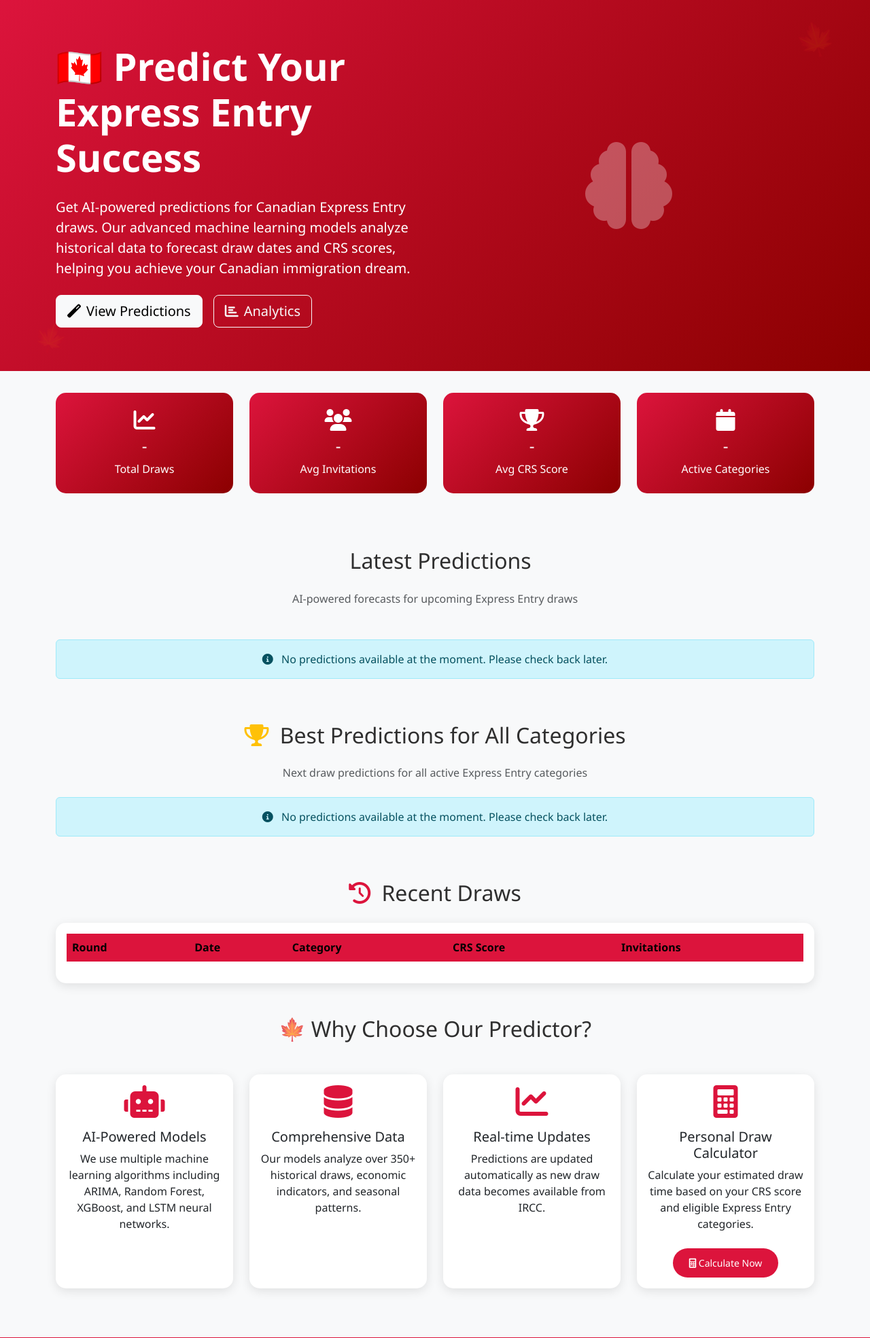
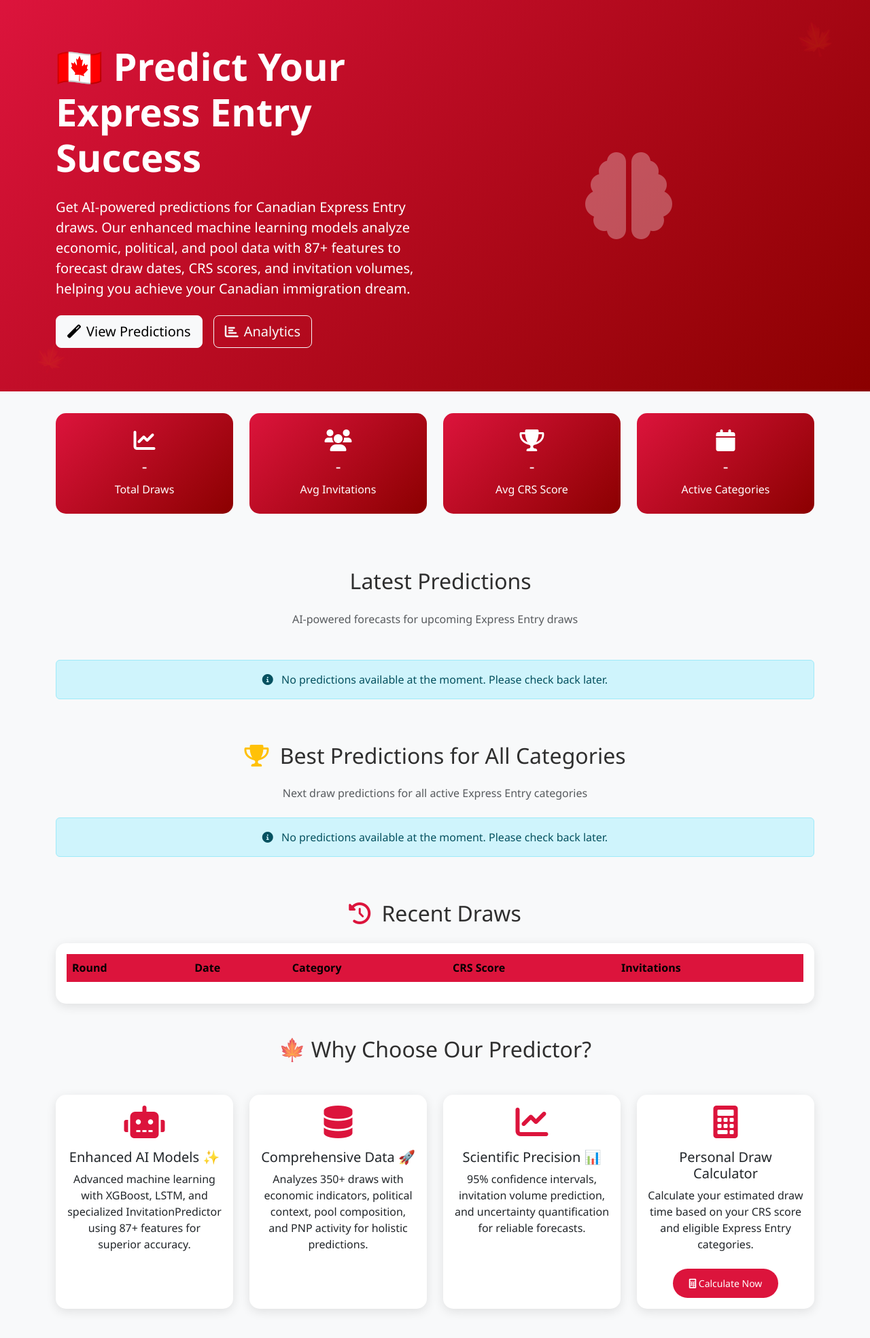
Before and after one commit to choxos/ExpressEntryPredictor, a Django app: page / in a window 1280 px wide. Shown: the part 62-2031 px from the top of the page at 68% size. Run offline with Django 5.2, Linux system fonts and the light colour scheme; data comes from the database, SQL or seed files in the repository; data that the repository does not hold is empty; some libraries are stand-ins or nearby versions.

Commit message:
Fixed homepage summary stats issue and updated frontend to reflect enhanced 87-feature AI system with economic/political modeling capabilities

```diff
--- a/templates/predictor/analytics.html
+++ b/templates/predictor/analytics.html
@@ -13,7 +13,7 @@
                     Express Entry Analytics
                 </h1>
                 <p class="lead mb-0">
-                    Comprehensive analytics and insights from historical draw data
+                    Advanced analytics with economic indicators, political context, and pool composition data for comprehensive Express Entry insights
                 </p>
             </div>
         </div>
--- a/templates/predictor/home.html
+++ b/templates/predictor/home.html
@@ -12,7 +12,7 @@
                     🇨🇦 Predict Your Express Entry Success
                 </h1>
                 <p class="lead mb-4">
-                    Get AI-powered predictions for Canadian Express Entry draws. Our advanced machine learning models analyze historical data to forecast draw dates and CRS scores, helping you achieve your Canadian immigration dream.
+                    Get AI-powered predictions for Canadian Express Entry draws. Our enhanced machine learning models analyze economic, political, and pool data with 87+ features to forecast draw dates, CRS scores, and invitation volumes, helping you achieve your Canadian immigration dream.
                 </p>
                 <div class="d-flex gap-3">
                     <a href="{% url 'predictor:predictions' %}" class="btn btn-light btn-lg">
@@ -166,9 +166,9 @@
             <div class="card h-100 text-center">
                 <div class="card-body">
                     <i class="fas fa-robot fa-3x text-primary mb-3"></i>
-                    <h5 class="card-title">AI-Powered Models</h5>
+                    <h5 class="card-title">Enhanced AI Models ✨</h5>
                     <p class="card-text">
-                        We use multiple machine learning algorithms including ARIMA, Random Forest, XGBoost, and LSTM neural networks.
+                        Advanced machine learning with XGBoost, LSTM, and specialized InvitationPredictor using 87+ features for superior accuracy.
                     </p>
                 </div>
             </div>
@@ -178,9 +178,9 @@
             <div class="card h-100 text-center">
                 <div class="card-body">
                     <i class="fas fa-database fa-3x text-primary mb-3"></i>
-                    <h5 class="card-title">Comprehensive Data</h5>
+                    <h5 class="card-title">Comprehensive Data 🚀</h5>
                     <p class="card-text">
-                        Our models analyze over 350+ historical draws, economic indicators, and seasonal patterns.
+                        Analyzes 350+ draws with economic indicators, political context, pool composition, and PNP activity for holistic predictions.
                     </p>
                 </div>
             </div>
@@ -190,9 +190,9 @@
             <div class="card h-100 text-center">
                 <div class="card-body">
                     <i class="fas fa-chart-line fa-3x text-primary mb-3"></i>
-                    <h5 class="card-title">Real-time Updates</h5>
+                    <h5 class="card-title">Scientific Precision 📊</h5>
                     <p class="card-text">
-                        Predictions are updated automatically as new draw data becomes available from IRCC.
+                        95% confidence intervals, invitation volume prediction, and uncertainty quantification for reliable forecasts.
                     </p>
                 </div>
             </div>
--- a/templates/predictor/predictions.html
+++ b/templates/predictor/predictions.html
@@ -20,7 +20,7 @@
                     🇨🇦 Express Entry Predictions
                 </h1>
                 <p class="lead mb-0">
-                    AI-powered forecasts for upcoming Canadian Express Entry draws using advanced machine learning models
+                    Enhanced AI forecasts using XGBoost, LSTM, and specialized models analyzing economic, political, and pool factors with 87+ features and uncertainty quantification
                 </p>
             </div>
         </div>
```
Also changed, not shown: predictor/management/commands/compute_predictions.py (+9 -27 lines).
